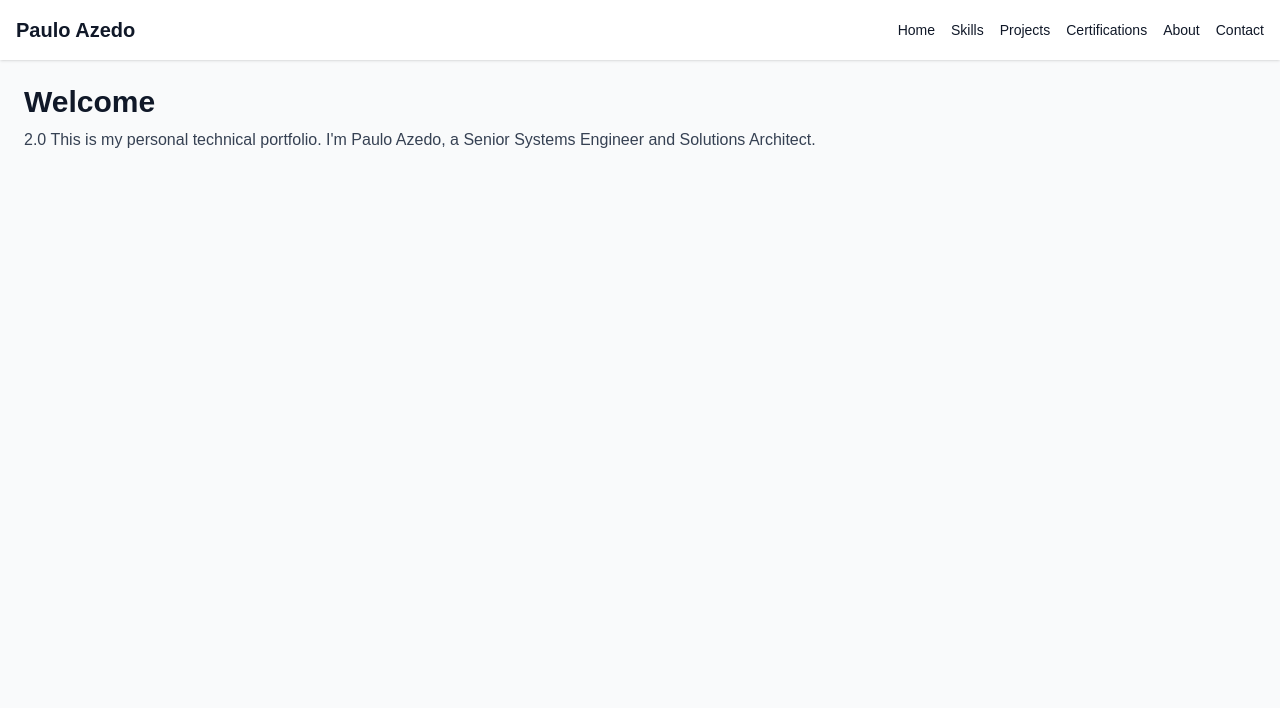
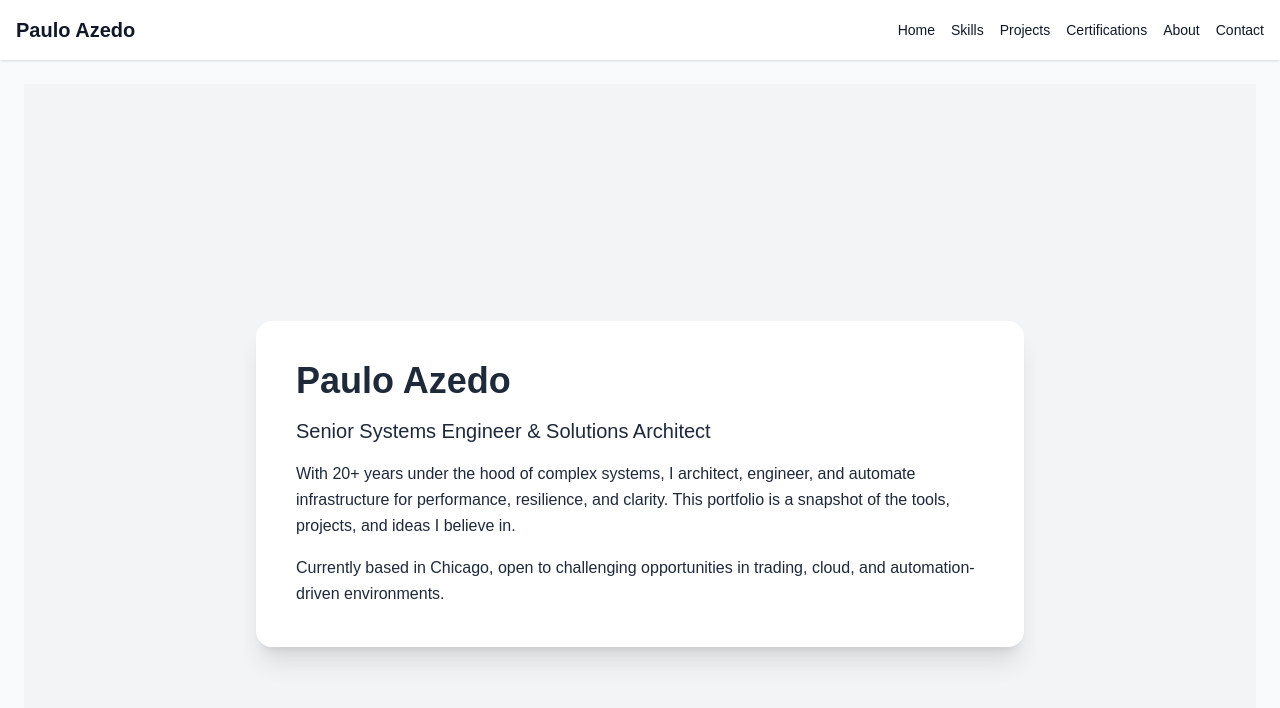
Before and after one commit to pauloazedo/my-portfolio, a Next.js app: page / in a window 1280 px wide. Shown: the top 708 px of the page. Built offline with nearby package versions, Linux system fonts and the light colour scheme.

Commit message:
updated index

```diff
--- a/src/pages/index.tsx
+++ b/src/pages/index.tsx
@@ -1,8 +1,19 @@
 export default function Home() {
   return (
-    <section>
-      <h2 className="text-3xl font-bold mb-2">Welcome</h2>
-      <p className="text-gray-700">2.0 This is my personal technical portfolio. I&apos;m Paulo Azedo, a Senior Systems Engineer and Solutions Architect.</p>
-    </section>
+    <main className="min-h-screen bg-gray-100 flex items-center justify-center p-4 sm:p-6">
+      <section className="w-full max-w-3xl bg-white shadow-xl rounded-2xl p-6 sm:p-10 text-gray-800">
+        <h1 className="text-3xl sm:text-4xl font-bold mb-4">Paulo Azedo</h1>
+        <h2 className="text-lg sm:text-xl font-medium mb-4">
+          Senior Systems Engineer & Solutions Architect
+        </h2>
+        <p className="mb-4 text-sm sm:text-base leading-relaxed">
+          With 20+ years under the hood of complex systems, I architect, engineer, and automate infrastructure
+          for performance, resilience, and clarity. This portfolio is a snapshot of the tools, projects, and ideas I believe in.
+        </p>
+        <p className="text-sm sm:text-base leading-relaxed">
+          Currently based in Chicago, open to challenging opportunities in trading, cloud, and automation-driven environments.
+        </p>
+      </section>
+    </main>
   );
 }
```
